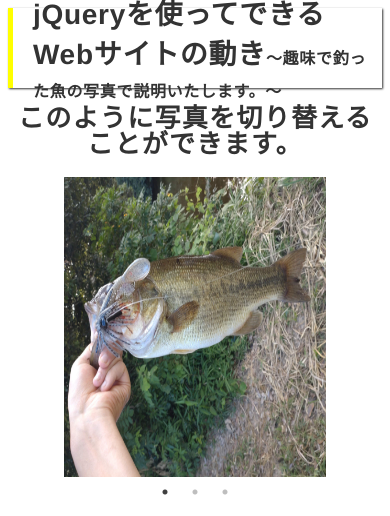
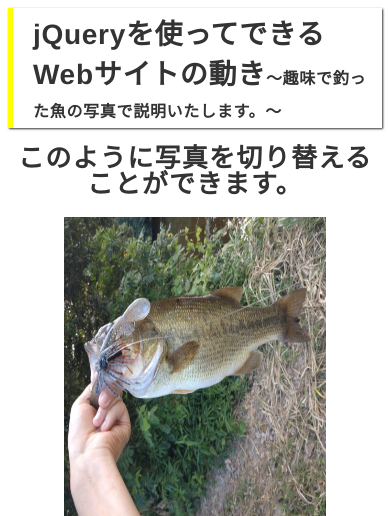
Before and after one commit to 21otamoT/Myportforio, a PHP site: page /jQuery.html in a window 390 px wide. Shown: the top 516 px of the page. Run offline with PHP 8.4, Linux system fonts and the light colour scheme.

Commit message:
アンカー変更

```diff
--- a/css/style.css
+++ b/css/style.css
@@ -765,6 +765,10 @@ top:31px;
   width: 30%;
 }
 /* jquery.html */
+.jquery-header {
+  height: 120px;
+}
+
 .basss img {
   height: 300px;
 }
--- a/index.html
+++ b/index.html
@@ -197,7 +197,7 @@
             <h3>メール</h3>
             <p>yukihio76@gmail.com</p>
             <h3 style="margin-top: 30px;">SNS</h3>
-            <a href="https://twitter.com/home">
+            <a href="https://twitter.com/otamoT10010">
               <img src="img/icons8-x-100.png" alt="X">
               <p>X(旧Twitter)</p>
             </a>
```
Also changed, not shown: 1 other file.
